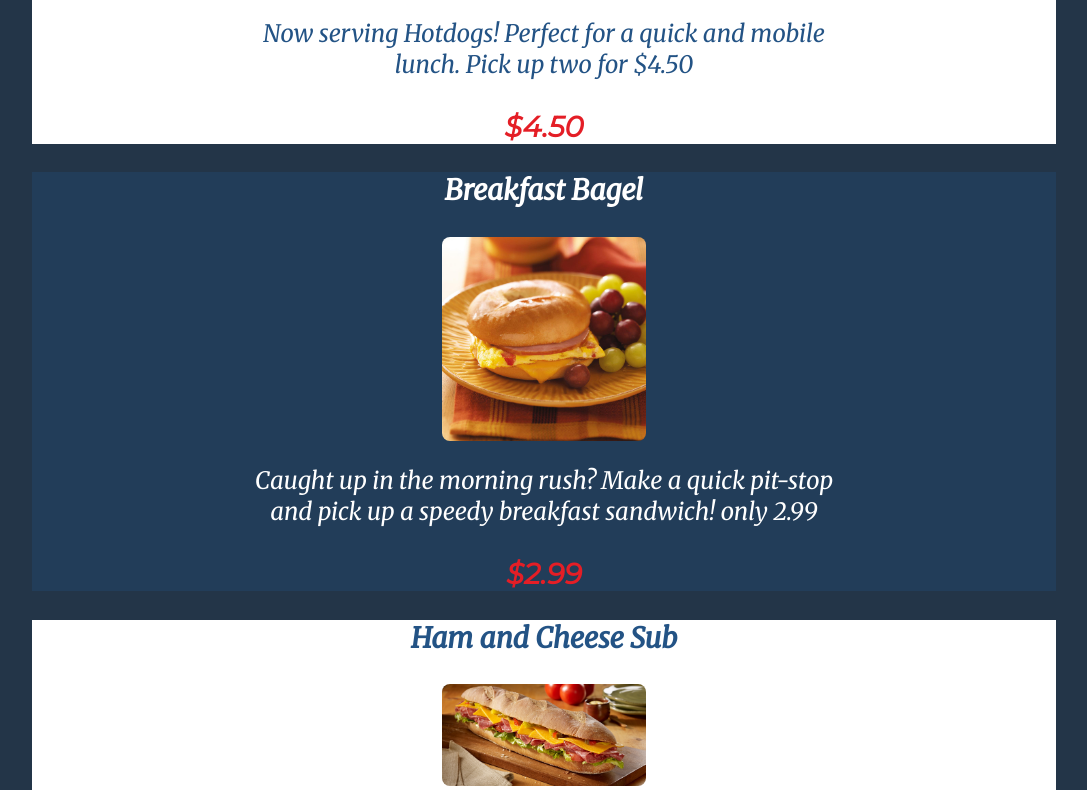
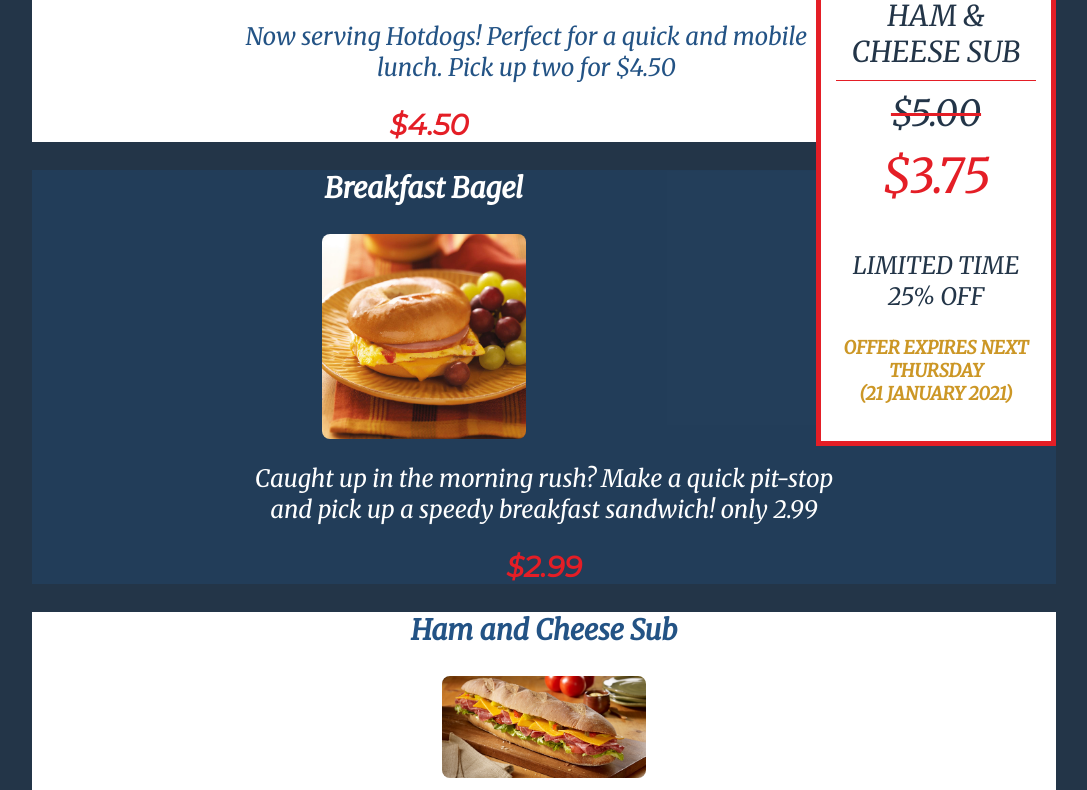
Before and after one commit to Gavin-wa/Gavin-wa, a plain HTML site: page menu.html in a window 1280 px wide. Shown: the part 846-1636 px from the top of the page, without its empty margins (96-1183 px from the left). Drawn offline with Linux system fonts and the light colour scheme.

Commit message:
2.3
Got the special offer working, changing the names of the variables breaks the script. I think it has something to do with the CSS ids, but im not sure

```diff
--- /dev/null
+++ b/css/c03.css
@@ -0,0 +1,86 @@
+/* JavaScript & jQuery - Chapter 3: Functions, Methods & Programming */
+/* The book used a font called Eau Sans - the download examples use Open Sans */
+
+
+h2 {
+  margin: 1.75em 0 0 0;
+  color: #cc9726;
+  font-weight: bold;}
+
+h2 + p {
+  margin: 0.25em 0 0 0;}
+p + p {
+  margin: 0;}
+p + h2 {
+  margin: 10px 0 0 0;}
+
+/* black bar across the right hand side of the page */
+
+#info {
+  background-color: #fff;
+  color: #233548;
+  width: 200px;
+  height: auto;
+  padding: 0 15px;
+  padding-bottom: 1.5em;
+  text-align: center;
+  float: right;
+  position: sticky;
+  top: 0;
+  border: 5px solid #e41e26;}
+/* details in the black bar */
+
+#hotelName {
+  text-transform: uppercase;
+  text-align: center;
+  font-size: 120%;
+  margin-top: 10px;
+  border-top: 1px solid #e41e26;
+  border-bottom: 1px solid #e41e26;
+  padding: 10px 0;}
+
+#hotel1 {
+  margin-top: 1em;
+  border-top: 1px solid #fff;
+  padding-top: 1em;}
+#hotel2 {
+  border-bottom: 1px solid #fff;
+  padding-bottom: 1em;}
+
+#rooms {
+  font-size: 440%;
+  color: #ffb87a;
+  display: inline-block;
+  margin: 0;}
+
+#roomRate{
+  text-decoration: line-through #e41e26;
+  display: inline-block;
+  color: #233548
+  float: left;
+  padding-top: 10px;
+  font-size: 1.5em;}
+
+#specialRate {
+  font-size: 200%;
+  color: #e41e26;
+  display: inline-block;
+  padding: 10px 0 20px 0;
+  margin: 0;}
+
+#offerEnds {
+  font-weight: bold;
+  text-transform: uppercase;
+  color: #cc9726;
+  font-size: 75%;}
+
+.true, .false {
+  padding: 0 50px 0 50px;
+  line-height: 28px;
+  text-align: left;
+  background-image: url("../images/check-cross.png");
+  background-position: 120px 0;
+  background-repeat: no-repeat;}
+
+.false {
+  background-position: 120px -28px;}
--- a/css/styles.css
+++ b/css/styles.css
@@ -301,56 +301,5 @@ footer p a {
 	border-color: #fff;
 	font-weight: bold;
 }
-
-/* javascript book imported CSS */
-
-#info {
-  background-color: #1e1b1e;
-  color: #fff;
-  width: 200px;
-  padding: 0 15px;
-  text-align: center;
-  min-height: 100%;
-  position: absolute;
-  top: 0;
-  right: 15%;
+ont-size: 75%;
 }
-
-#hamsub {
-  text-transform: uppercase;
-  text-align: center;
-  font-size: 120%;
-  margin-top: 10px;
-  border-top: 1px solid #fff;
-  border-bottom: 1px solid #fff;
-  padding: 10px 0;
-}
-
-#OCost{
-  text-decoration: line-through;
-  display: inline-block;
-  float: left;
-  padding-top: 10px;
-}
-
-#dCost {
-  font-size: 440%;
-  color: #ffb87a;
-  display: inline-block;
-  padding: 10px 0 20px 0;
-  margin: 0;
-}
-
-#specialRate {
-  font-size: 440%;
-  color: #ffb87a;
-  display: inline-block;
-  padding: 10px 0 20px 0;
-  margin: 0;
-}
-
-#offerEnds {
-  text-transform: uppercase;
-  color: #ffb87a;
-  font-size: 75%;
-}
--- a/js/special.js
+++ b/js/special.js
@@ -19,7 +19,7 @@
 
 	menuName.textContent = menu.name;
 	oCost.textContent = '$' + menu.oCost.toFixed(2); //old offer
-	dCost.textContent = '$' + menu.offerPrice(); //new offer
+	dCost.textContent = '$' + menu.offerPrice(2); //new offer
 
 	//expiry details
 
--- /dev/null
+++ b/js/special3.js
@@ -0,0 +1,64 @@
+/* The script is placed inside an immediately invoked function expression
+   which helps protect the scope of variables */
+
+(function() {
+
+  // PART ONE: CREATE HOTEL OBJECT AND WRITE OUT THE OFFER DETAILS
+
+  // Create a hotel object using object literal syntax
+  var hotel = {
+    name: 'Ham & Cheese Sub',
+    roomRate: 5, // Amount in dollars
+    discount: 25,  // Percentage discount
+    offerPrice: function() {
+      var offerRate = this.roomRate * ((100 - this.discount) / 100);
+      return offerRate;
+    }
+  };
+
+  // Write out the hotel name, standard rate, and the special rate
+  var hotelName, roomRate, specialRate;                    // Declare variables
+
+  hotelName = document.getElementById('hotelName');        // Get elements
+  roomRate = document.getElementById('roomRate');
+  specialRate = document.getElementById('specialRate');
+
+  hotelName.textContent = hotel.name;                      // Write hotel name
+  roomRate.textContent =  '$' + hotel.roomRate.toFixed(2); // Write room rate
+  specialRate.textContent = '$' + hotel.offerPrice();      // Write offer price
+
+
+  // PART TWO: CALCULATE AND WRITE OUT THE EXPIRY DETAILS FOR THE OFFER
+  var expiryMsg; // Message displayed to users
+  var today;     // Today's date
+  var elEnds;    // The element that shows the message about the offer ending
+
+  function offerExpires(today) {
+    // Declare variables within the function for local scope
+    var weekFromToday, day, date, month, year, dayNames, monthNames;
+
+    // Add 7 days time (added in milliseconds)
+    weekFromToday = new Date(today.getTime() + 7 * 24 * 60 * 60 * 1000);
+
+    // Create arrays to hold the names of days / months
+    dayNames = ['Sunday', 'Monday', 'Tuesday', 'Wednesday', 'Thursday', 'Friday', 'Saturday'];
+    monthNames = ['January', 'February', 'March', 'April', 'May', 'June', 'July', 'August', 'September', 'October', 'November', 'December'];
+
+    // Collect the parts of the date to show on the page
+    day = dayNames[weekFromToday.getDay()];
+    date = weekFromToday.getDate();
+    month = monthNames[weekFromToday.getMonth()];
+    year = weekFromToday.getFullYear();
+
+    // Create the message
+    expiryMsg = 'Offer expires next ';
+    expiryMsg += day + ' <br />(' + date + ' ' + month + ' ' + year + ')';
+    return expiryMsg;
+  }
+
+  today = new Date();                             // Put today's date in variable
+  elEnds = document.getElementById('offerEnds');  // Get the offerEnds element
+  elEnds.innerHTML = offerExpires(today);         // Add the expiry message
+
+// Finish the immediately invoked function expression
+}());
--- a/menu.html
+++ b/menu.html
@@ -6,6 +6,7 @@
 	<title>Super Sandwich Deil</title>
 	<meta charset="utf-8">
 	<link rel="stylesheet" href="css/styles.css">
+	<link rel="stylesheet" href="css/c03.css">
 	<meta name="viewport" content="width=device-width, initial scale=1">
 	<link rel="preconnect" href="https://fonts.gstatic.com">
 	<link href="https://fonts.googleapis.com/css2?family=Merriweather:ital@1&family=Montserrat:ital@1&display=swap" rel="stylesheet">
@@ -58,15 +59,14 @@
 	<div class="tab-desk">
 
 		<div id="info">
-			<h2> SPECIAL OFFER </h2>
-			<div id=hamsub>Ham & Cheese Sub</div>
-			<div id=OCost></div>
-			<div id=dCost></div>
-			<div id=specialRate></div>
-			<p>NOW 25% OFF</p>
-			<div id="offerEnds"></div>
-		</div>
-			<div><script src="js/special.js"></script></div>
+      <h2>LIMITED TIME OFFER</h2>
+      <div id="hotelName"></div>
+      <div id="roomRate"></div>
+      <div id="specialRate"></div>
+      <p>LIMITED TIME 25% OFF</p>
+      <div id="offerEnds"></div>
+    </div>
+    <script src="js/special3.js"></script>
 
 		<article id="center">
 			<h3>Classic Hotdogs</h3>
```
Also changed, not shown: deal.html (+11 -12 lines), js/example2.js (added, +64 -0 lines), js/special2.js (added, +59 -0 lines).
